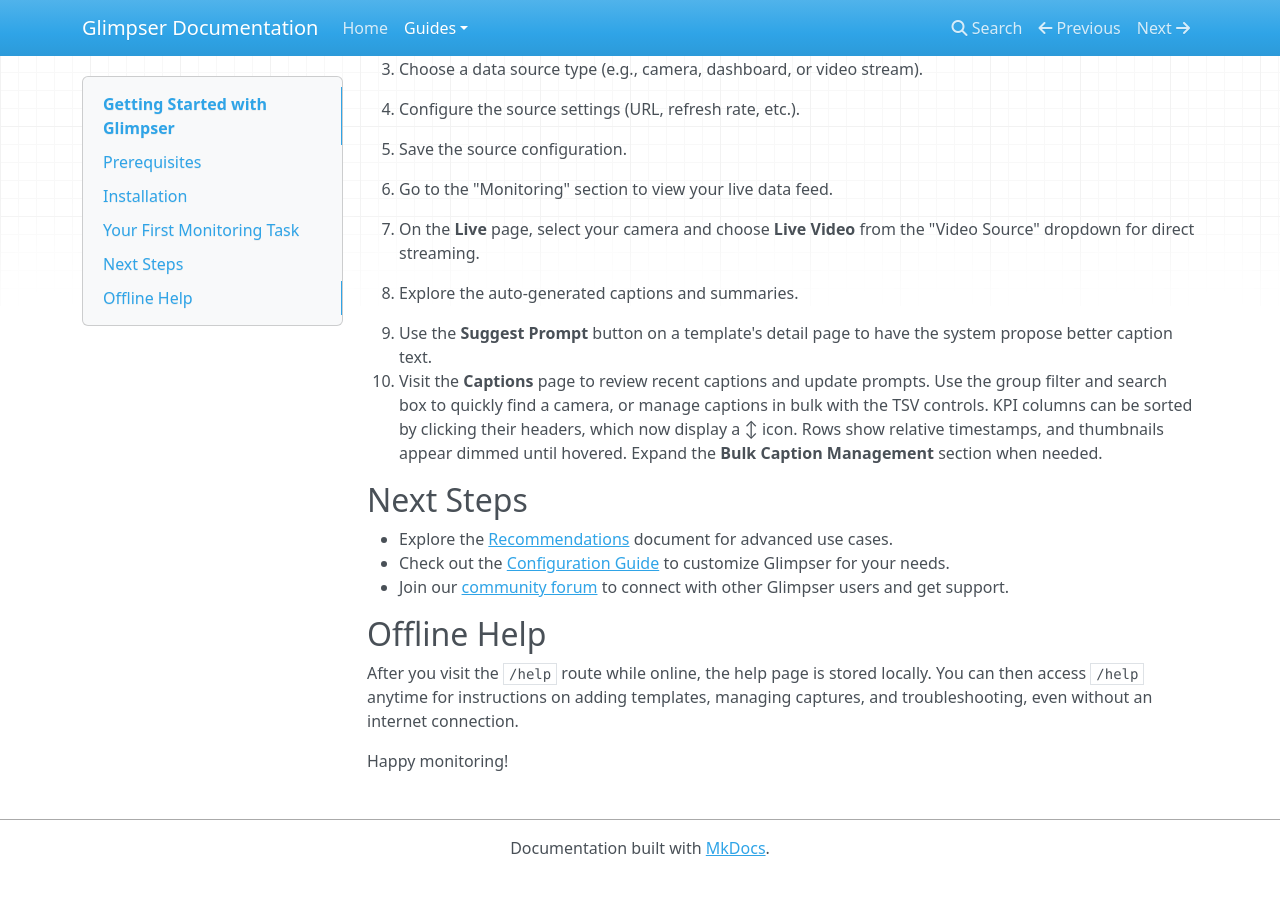
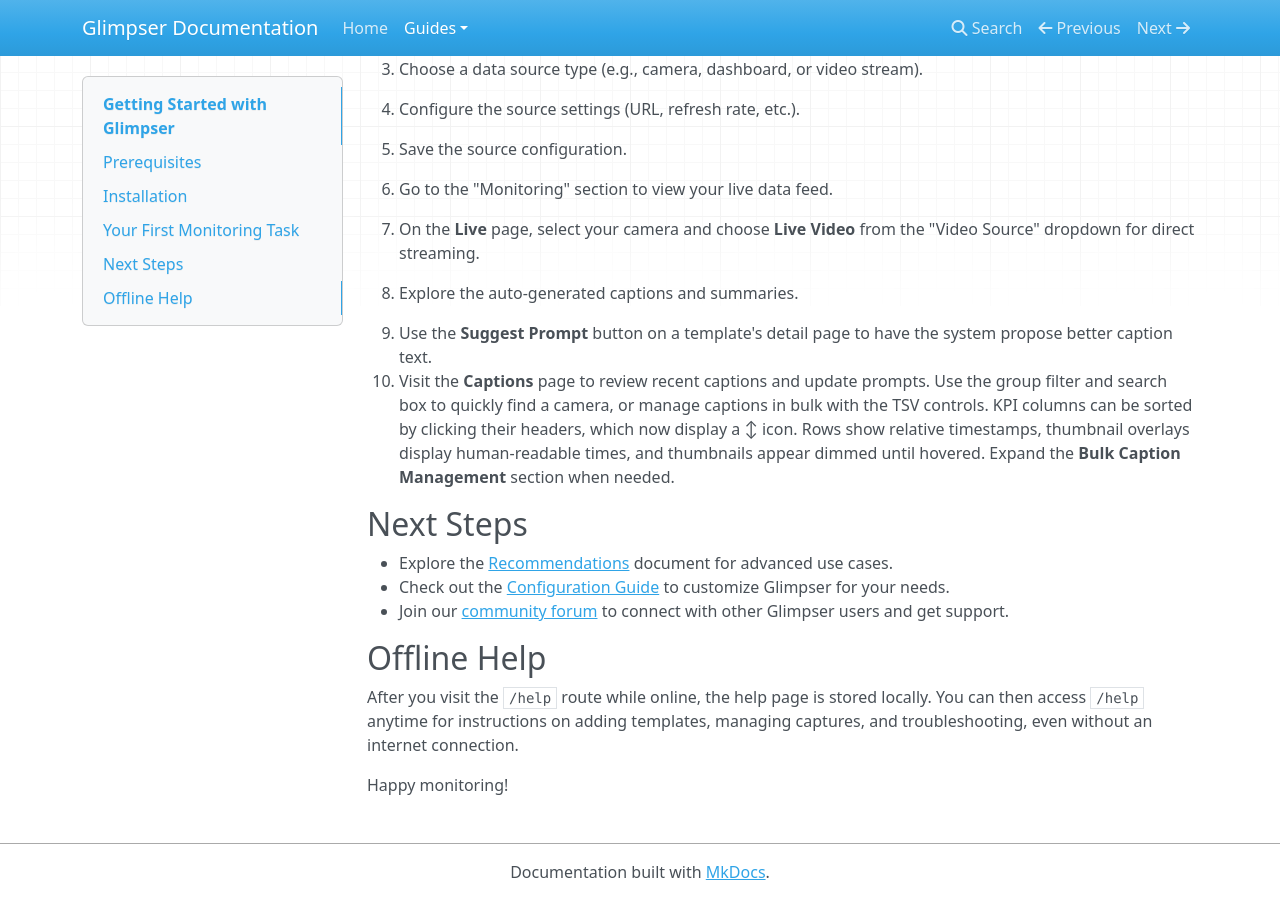
Before and after one commit to KristopherKubicki/glimpser, an MkDocs documentation site: the page built from docs/getting_started.md, in a window 1280 px wide and 900 px high, scrolled down 649 px. Built offline with MkDocs 1.6.1, drawn with Linux system fonts in a browser that asks for light colours; nearby versions of some CDN libraries; before the commit the page ends 1525 px from its top, so only the background shows below that.

Commit message:
fix(captions): adjust tile layout and show relative timestamps

```diff
--- a/app/static/css/style.css
+++ b/app/static/css/style.css
@@ -993,7 +993,7 @@
     left: 0;
     width: 100%;
     height: 100%;
-    object-fit: contain;
+    object-fit: cover;
     filter: grayscale(40%);
     transition: filter 0.3s;
 }
--- a/docs/getting_started.md
+++ b/docs/getting_started.md
@@ -49,7 +49,7 @@
 
 8. Explore the auto-generated captions and summaries.
 9. Use the **Suggest Prompt** button on a template's detail page to have the system propose better caption text.
-10. Visit the **Captions** page to review recent captions and update prompts. Use the group filter and search box to quickly find a camera, or manage captions in bulk with the TSV controls. KPI columns can be sorted by clicking their headers, which now display a ↕ icon. Rows show relative timestamps, and thumbnails appear dimmed until hovered. Expand the **Bulk Caption Management** section when needed.
+10. Visit the **Captions** page to review recent captions and update prompts. Use the group filter and search box to quickly find a camera, or manage captions in bulk with the TSV controls. KPI columns can be sorted by clicking their headers, which now display a ↕ icon. Rows show relative timestamps, thumbnail overlays display human-readable times, and thumbnails appear dimmed until hovered. Expand the **Bulk Caption Management** section when needed.
 
 ## Next Steps
 
```
Also changed, not shown: app/static/js/templates.js (+16 -0 lines).
